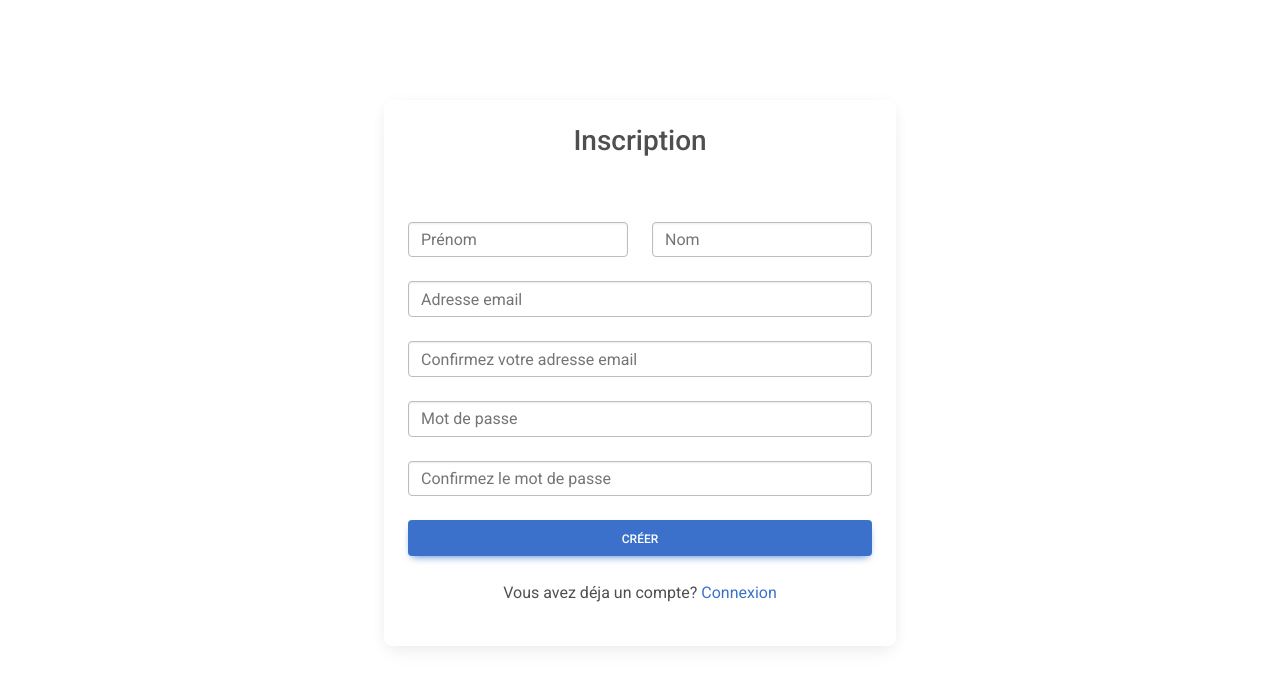
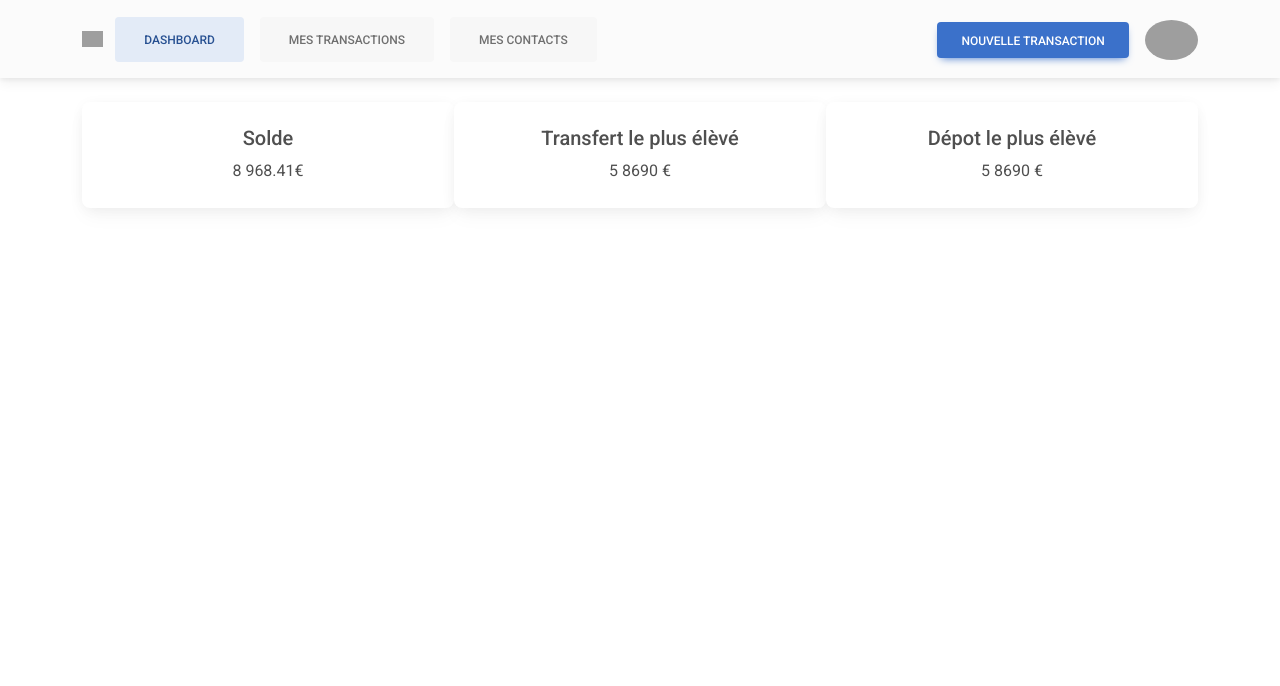
Before and after one commit to Junior98-dev/banking, an Angular app: page / in a window 1280 px wide. Shown: the top 686 px of the page. Built offline with nearby package versions, Linux system fonts and the light colour scheme; grey boxes are pictures that could not be loaded.

Commit message:
pages user dashboard

```diff
--- a/src/app/app.component.html
+++ b/src/app/app.component.html
@@ -1,3 +1,3 @@
-<app-register></app-register>
-
+<app-menu></app-menu>
+<app-user-ashboard></app-user-ashboard>
 <router-outlet></router-outlet>
--- a/src/app/app.module.ts
+++ b/src/app/app.module.ts
@@ -6,13 +6,15 @@ import { AppComponent } from './app.component';
 import { MenuComponent } from './pages/menu/menu.component';
 import { LoginComponent } from './pages/login/login.component';
 import { RegisterComponent } from './pages/register/register.component';
+import { UserAshboardComponent } from './pages/user-ashboard/user-ashboard.component';
 
 @NgModule({
   declarations: [
     AppComponent,
     MenuComponent,
     LoginComponent,
-    RegisterComponent
+    RegisterComponent,
+    UserAshboardComponent
   ],
   imports: [
     BrowserModule,
--- /dev/null
+++ b/src/app/pages/user-ashboard/user-ashboard.component.html
@@ -0,0 +1,29 @@
+<div class="container mt-4">
+
+    <div class="d-flex flex-row justify-content-between">
+
+        <div class="card  col-4 mb-4 text-center">
+            <div class="card-body">
+              <h5 class="card-title">Solde</h5>
+              <p class="card-text">8 968.41€</p>
+            </div>
+        </div>
+        <div class="card  col-4 mb-4 text-center">
+            <div class="card-body">
+              <h5 class="card-title">Transfert le plus élèvé</h5>
+              <p class="card-text">5 8690 €</p>
+            </div>
+        </div>
+        <div class="card  col-4 mb-4 text-center">
+            <div class="card-body">
+              <h5 class="card-title">Dépot le plus élèvé</h5>
+              <p class="card-text">5 8690 €</p>
+            </div>
+        </div>
+
+    </div>
+
+    <div class="">
+
+    </div>
+</div>
```
Also changed, not shown: src/app/pages/user-ashboard/user-ashboard.component.ts (added, +10 -0 lines), src/app/pages/user-ashboard/user-ashboard.component.scss (added), 1 other file (tests, documents, lock files or other folders).
